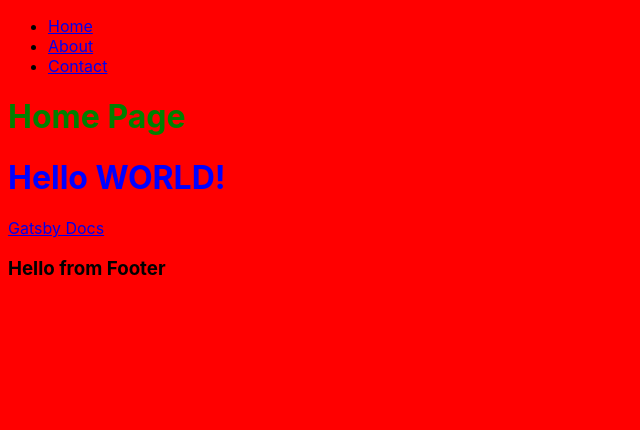
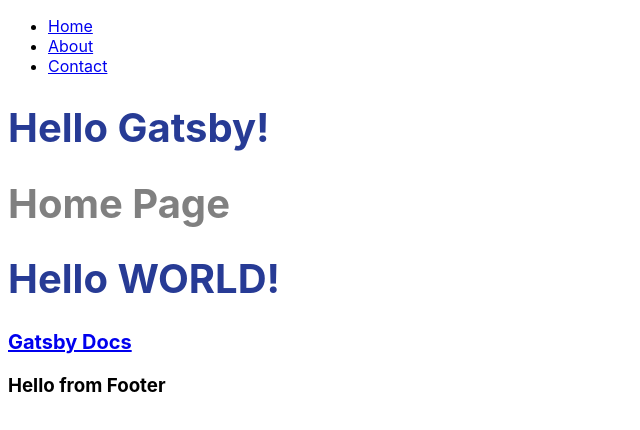
Before and after one commit to fidelis/gtutorial, a Gatsby site: page / in a window 1280 px wide. Shown: the whole page, without its empty margins (0-640 px from the left). Built offline with nearby package versions, Linux system fonts and the light colour scheme; Gatsby itself is replaced by a stand-in of ours.

Commit message:
Commit 7

```diff
--- a/src/component/Layout.css
+++ b/src/component/Layout.css
@@ -1,9 +1,19 @@
 body {
   font-family: -apple-system, BlinkMacSystemFont, "Segoe UI", Roboto, Oxygen,
     Ubuntu, Cantarell, "Open Sans", "Helvetica Neue", sans-serif;
-  background-color: red;
+  background-color: white;
 }
 
-h1 {
-  color: blue;
+.about-heading {
+  font-size: 20px;
+  font-weight: bold;
+  color: #357c22;
+  margin-bottom: 20px;
 }
+
+.home-heading {
+  font-size: 20px;
+  font-weight: bold;
+  color: #273b95;
+  margin-bottom: 20px;
+}
--- a/src/pages/about.js
+++ b/src/pages/about.js
@@ -4,7 +4,10 @@ import Layout from "../component/Layout"
 export default function about() {
   return (
     <Layout>
-      <h2>About Page</h2>
+      <div className="about-heading">
+        <h1>About</h1>
+        <h2>About Page</h2>
+      </div>
     </Layout>
   )
 }
--- a/src/pages/index.js
+++ b/src/pages/index.js
@@ -5,9 +5,14 @@ import Layout from "../component/Layout"
 export default function Home() {
   return (
     <Layout>
-      <h1 style={{ color: "green", textTransform: "capitalize" }}>home page</h1>
-      <h1>Hello WORLD!</h1>
-      <a href="https://www.gatsbyjs.com/docs/how-to/">Gatsby Docs</a>
+      <div className="home-heading">
+        <h1>Hello Gatsby!</h1>
+        <h1 style={{ color: "grey", textTransform: "capitalize" }}>
+          home page
+        </h1>
+        <h1>Hello WORLD!</h1>
+        <a href="https://www.gatsbyjs.com/docs/how-to/">Gatsby Docs</a>
+      </div>
     </Layout>
   )
 }
```
